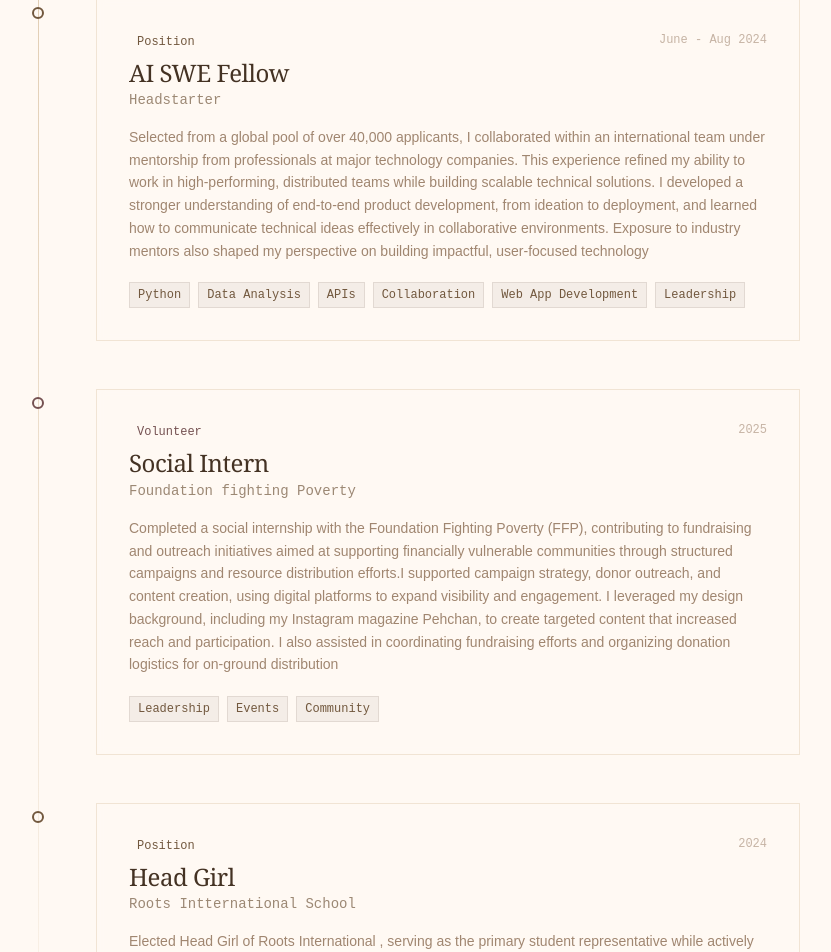
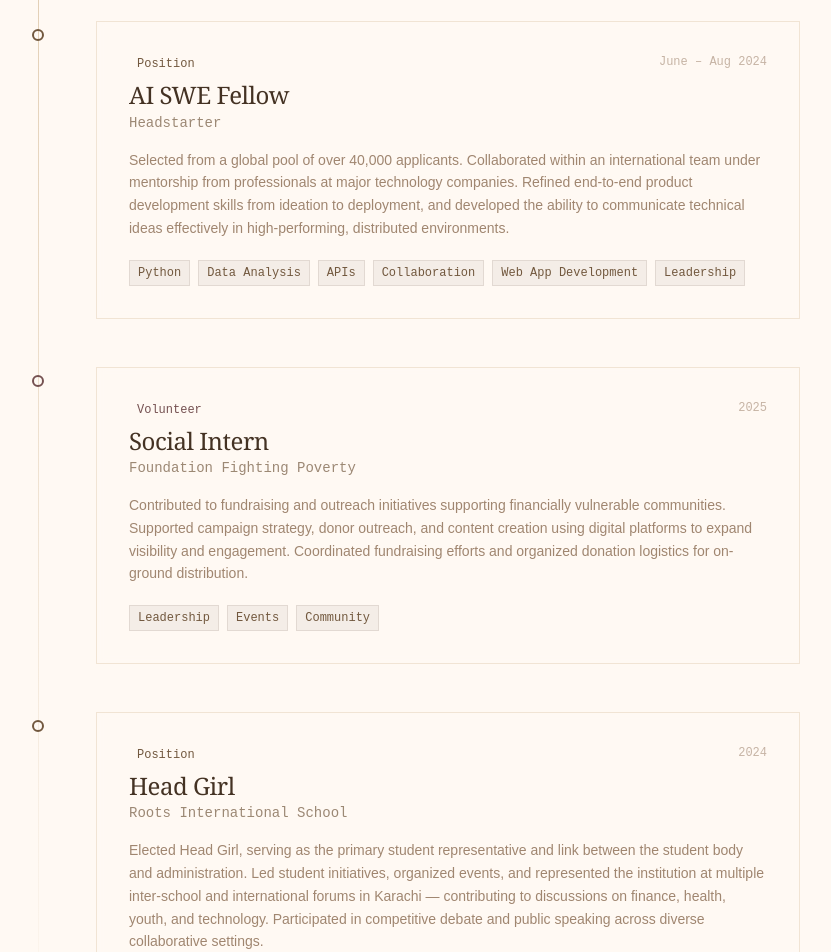
Before and after one commit to 5-07/portfolio, a Next.js app: page / in a window 1280 px wide. Shown: the part 8340-9292 px from the top of the page, without its empty margins (64-895 px from the left). Built offline with nearby package versions, Linux system fonts and the light colour scheme.

Commit message:
Update Experience.tsx

```diff
--- a/components/Experience.tsx
+++ b/components/Experience.tsx
@@ -2,12 +2,6 @@
 import { motion } from 'framer-motion';
 import { useInView } from 'react-intersection-observer';
 
-/*
-  ═══════════════════════════════════════════════════════════════
-  YOUR EXPERIENCE — Replace with your actual positions
-  type: 'work' | 'education' | 'volunteer'
-  ═══════════════════════════════════════════════════════════════
-*/
 const EXPERIENCE = [
   {
     id: '01',
@@ -15,7 +9,7 @@ const EXPERIENCE = [
     org: 'Cedar Codes',
     period: '2024 — Present',
     type: 'work',
-    description: 'Awarded the position by Cedar Enrichment Program based on Academic and Extracurricular Rigor. Hosted many successful events with upto 90% project ship rates from participants and mentored juniors. Learned hoe to collaborate within a team and give and recieve input to get opinions across.',
+    description: 'Awarded the position by Cedar Enrichment Program based on academic and extracurricular rigor. Hosted multiple successful events with up to 90% project ship rates from participants and mentored junior members. Built collaborative workflows and developed skills in team management, recruitment, and structured feedback.',
     skills: ['Leadership', 'Management', 'Event Planning', 'Recruitment', 'Networking'],
     current: true,
   },
@@ -23,30 +17,30 @@ const EXPERIENCE = [
     id: '02',
     role: 'AI SWE Fellow',
     org: 'Headstarter',
-    period: 'June - Aug 2024',
+    period: 'June – Aug 2024',
     type: 'work',
-    description: 'Selected from a global pool of over 40,000 applicants, I collaborated within an international team under mentorship from professionals at major technology companies. This experience refined my ability to work in high-performing, distributed teams while building scalable technical solutions. I developed a stronger understanding of end-to-end product development, from ideation to deployment, and learned how to communicate technical ideas effectively in collaborative environments. Exposure to industry mentors also shaped my perspective on building impactful, user-focused technology',
-    skills: ['Python', 'Data Analysis', 'APIs','Collaboration','Web App Development', 'Leadership'],
+    description: 'Selected from a global pool of over 40,000 applicants. Collaborated within an international team under mentorship from professionals at major technology companies. Refined end-to-end product development skills from ideation to deployment, and developed the ability to communicate technical ideas effectively in high-performing, distributed environments.',
+    skills: ['Python', 'Data Analysis', 'APIs', 'Collaboration', 'Web App Development', 'Leadership'],
     current: false,
   },
   {
     id: '03',
     role: 'Social Intern',
-    org: 'Foundation fighting Poverty',
+    org: 'Foundation Fighting Poverty',
     period: '2025',
     type: 'volunteer',
-    description: 'Completed a social internship with the Foundation Fighting Poverty (FFP), contributing to fundraising and outreach initiatives aimed at supporting financially vulnerable communities through structured campaigns and resource distribution efforts.I supported campaign strategy, donor outreach, and content creation, using digital platforms to expand visibility and engagement. I leveraged my design background, including my Instagram magazine Pehchan, to create targeted content that increased reach and participation. I also assisted in coordinating fundraising efforts and organizing donation logistics for on-ground distribution',
+    description: 'Contributed to fundraising and outreach initiatives supporting financially vulnerable communities. Supported campaign strategy, donor outreach, and content creation using digital platforms to expand visibility and engagement. Coordinated fundraising efforts and organized donation logistics for on-ground distribution.',
     skills: ['Leadership', 'Events', 'Community'],
     current: false,
   },
   {
     id: '04',
     role: 'Head Girl',
-    org: 'Roots Intternational School',
+    org: 'Roots International School',
     period: '2024',
     type: 'work',
-    description: 'Elected Head Girl of Roots International , serving as the primary student representative while actively participating in competitive debate and public speaking. Represented the institution at multiple inter-school and international forums in Karachi, contributing to discussions on finance, health, youth, and technology. As Head Girl, I served as the link between the student body and administration, leading student initiatives, organizing events, and representing collective student interests. Alongside this, I participated in debates and forums as a speaker presenting perspectives on complex, real-world issues. I consistently represented the school in external engagements, collaborating with diverse groups and institutions.',
-    skills: ['Communication', 'Public Speaking', 'Debate', 'Critical Thinking','Leadership'],
+    description: 'Elected Head Girl, serving as the primary student representative and link between the student body and administration. Led student initiatives, organized events, and represented the institution at multiple inter-school and international forums in Karachi — contributing to discussions on finance, health, youth, and technology. Participated in competitive debate and public speaking across diverse collaborative settings.',
+    skills: ['Communication', 'Public Speaking', 'Debate', 'Critical Thinking', 'Leadership'],
     current: false,
   },
 ];
```
